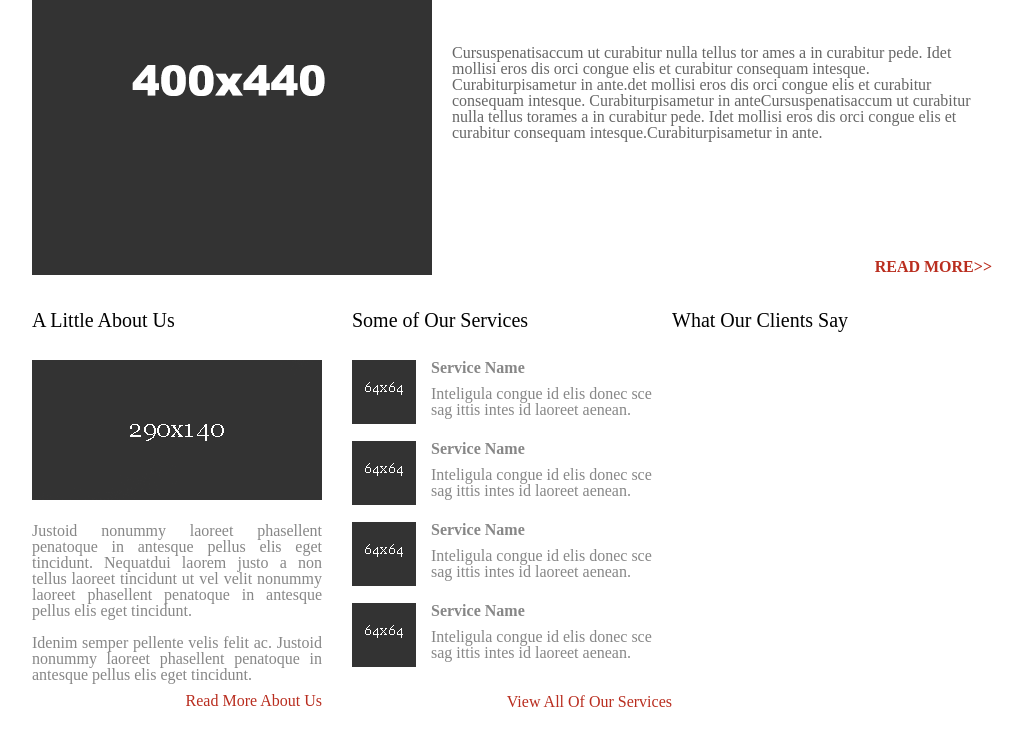
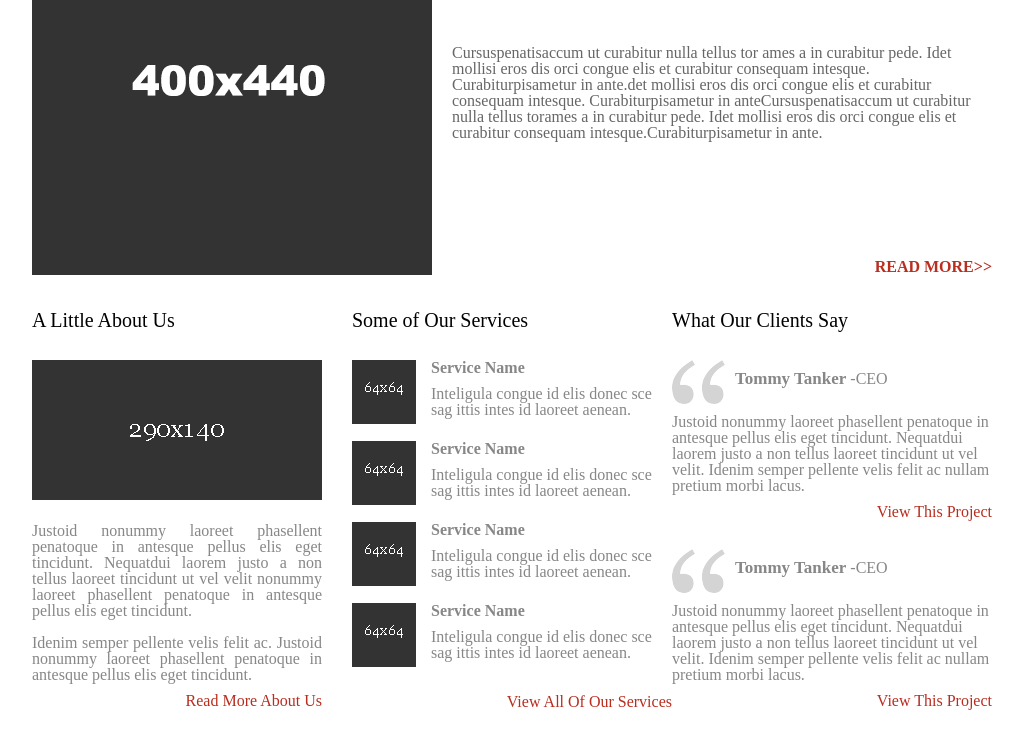
Before and after one commit to alperfeim/Systematic-psd2html, a plain HTML site: page index.html in a window 1280 px wide. Shown: the part 368-1106 px from the top of the page, without its empty margins (128-1150 px from the left). Before the commit the page ends 1078 px from the top, so only its background shows below. Drawn offline with Linux system fonts and the light colour scheme.

Commit message:
Bottomsection is ready

```diff
--- a/index.html
+++ b/index.html
@@ -199,6 +199,45 @@
       <div id="ourclients" class="stylebottomsection">
         <h2>What Our Clients Say</h2>
 
+        <div id="ourclientsdiv">
+
+          <div class="clients">
+
+            <img class="qticon" src="/img/qticon.png">
+            <p class="name">Tommy Tanker</p>
+            <p class="job">-CEO</p>
+            <p class="say">
+              Justoid nonummy laoreet phasellent penatoque
+              in antesque pellus elis eget tincidunt.
+              Nequatdui laorem justo a non tellus laoreet
+              tincidunt ut vel velit. Idenim semper pellente
+              velis felit ac nullam pretium morbi lacus.
+            </p>
+
+            <a class="bottomred" href="#">View This Project</a>
+
+          </div>
+
+          <div class="clients">
+
+            <img class="qticon" src="/img/qticon.png">
+            <p class="name">Tommy Tanker</p>
+            <p class="job">-CEO</p>
+            <p class="say">
+              Justoid nonummy laoreet phasellent penatoque
+              in antesque pellus elis eget tincidunt.
+              Nequatdui laorem justo a non tellus laoreet
+              tincidunt ut vel velit. Idenim semper pellente
+              velis felit ac nullam pretium morbi lacus.
+            </p>
+
+            <a class="bottomred" href="#">View This Project</a>
+
+          </div>
+
+        </div>
+
+
       </div>
 
     </div>
--- a/style.css
+++ b/style.css
@@ -238,3 +238,31 @@ text-align: right;
   text-align: justify;
 
 }
+
+.qticon {
+  float: left;
+  display: inline-block;
+  margin-right: 10px;
+}
+
+.name {
+  margin-top: 10px;
+  color:#989898;
+  font-weight: bold;
+  display:inline-block;
+  font-size: 17px;
+}
+
+.job {
+  display:inline-block;
+}
+
+.say {
+  margin-top:10px;
+  display:inline-block;
+  color:#878787;
+}
+
+.clients {
+  margin-bottom:55px;
+}
```
